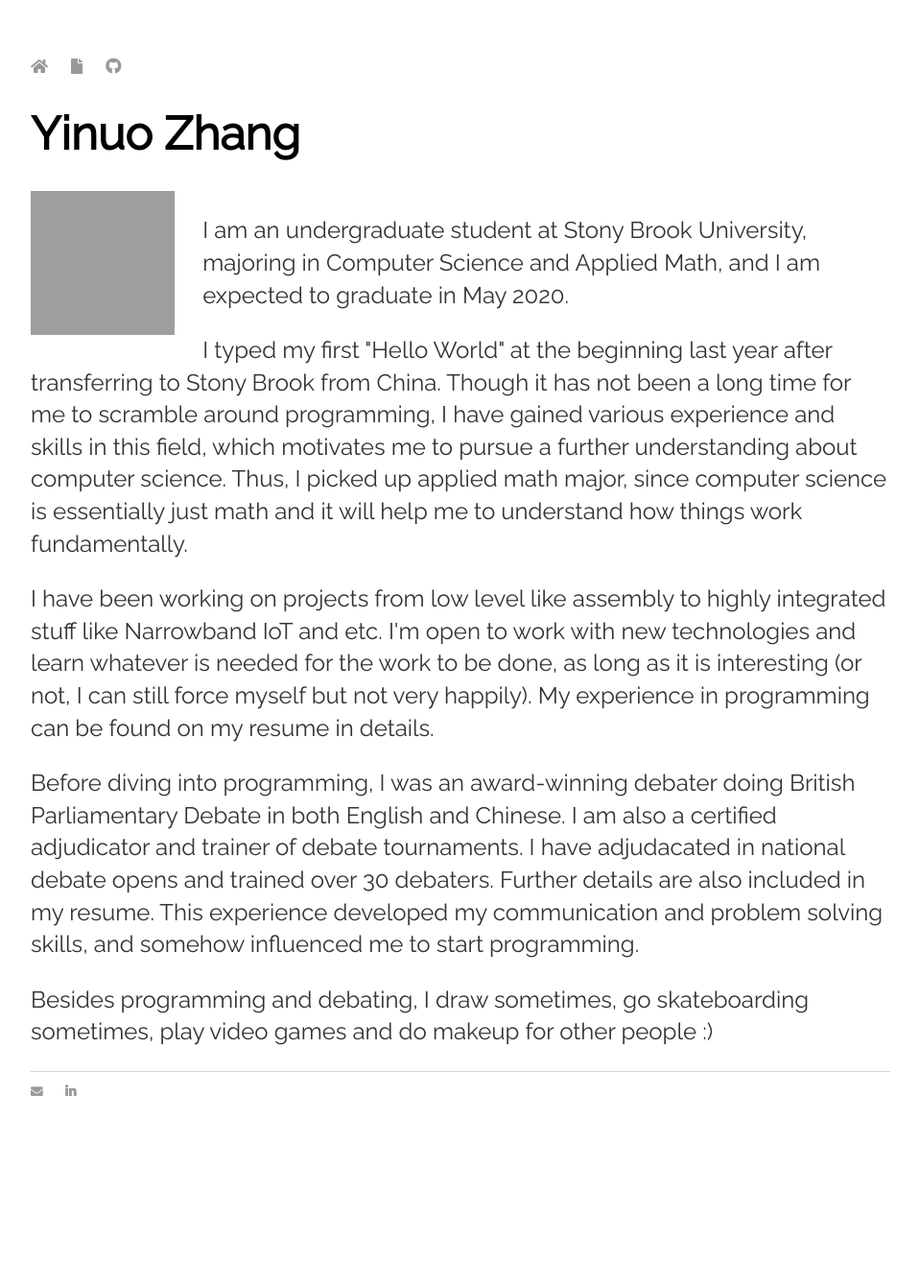
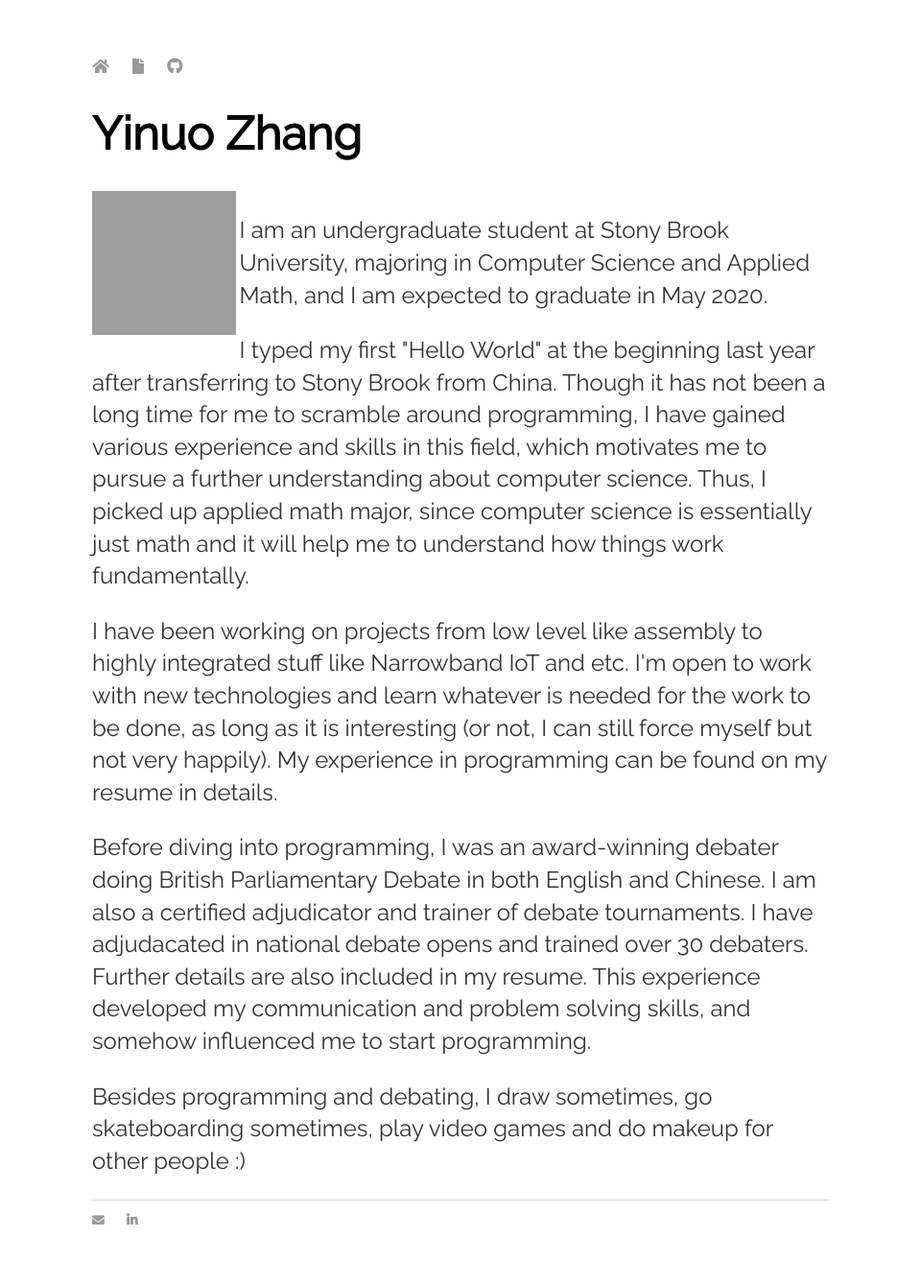
Before and after one commit to limboaz/limboaz.github.io, a Jekyll site: the page built from index.html, in a window 1280 px wide. Shown: the whole page at 96% size, without its empty margins (160-1119 px from the left). Built offline with Jekyll 4.4.1, drawn with Linux system fonts in a browser that asks for light colours; nearby versions of some CDN libraries; before the commit the page ends 1205 px from its top, so only the background shows below that; grey boxes are pictures that could not be loaded.

Commit message:
fix margin

```diff
--- a/css/main.css
+++ b/css/main.css
@@ -1,6 +1,6 @@
 body {
     margin: 60px auto;
-    width: 70%;
+    width: 60%;
     font-family: 'Raleway', sans-serif;
 }
 nav ul, footer ul {
@@ -32,6 +32,13 @@ footer {
     font-size: .8em;
 }
 
+img.profile {
+
+    height: 150px;
+    width: 150px;
+    margin: 4% auto 4%;
+}
+
 .column {
     float: left;
 }
@@ -43,7 +50,3 @@ footer {
 .right {
     width: 80%;
 }
-
-.content {
-    margin: 8% auto 8%;
-}
```
Also changed, not shown: _layouts/default.html (line endings or trailing spaces).
